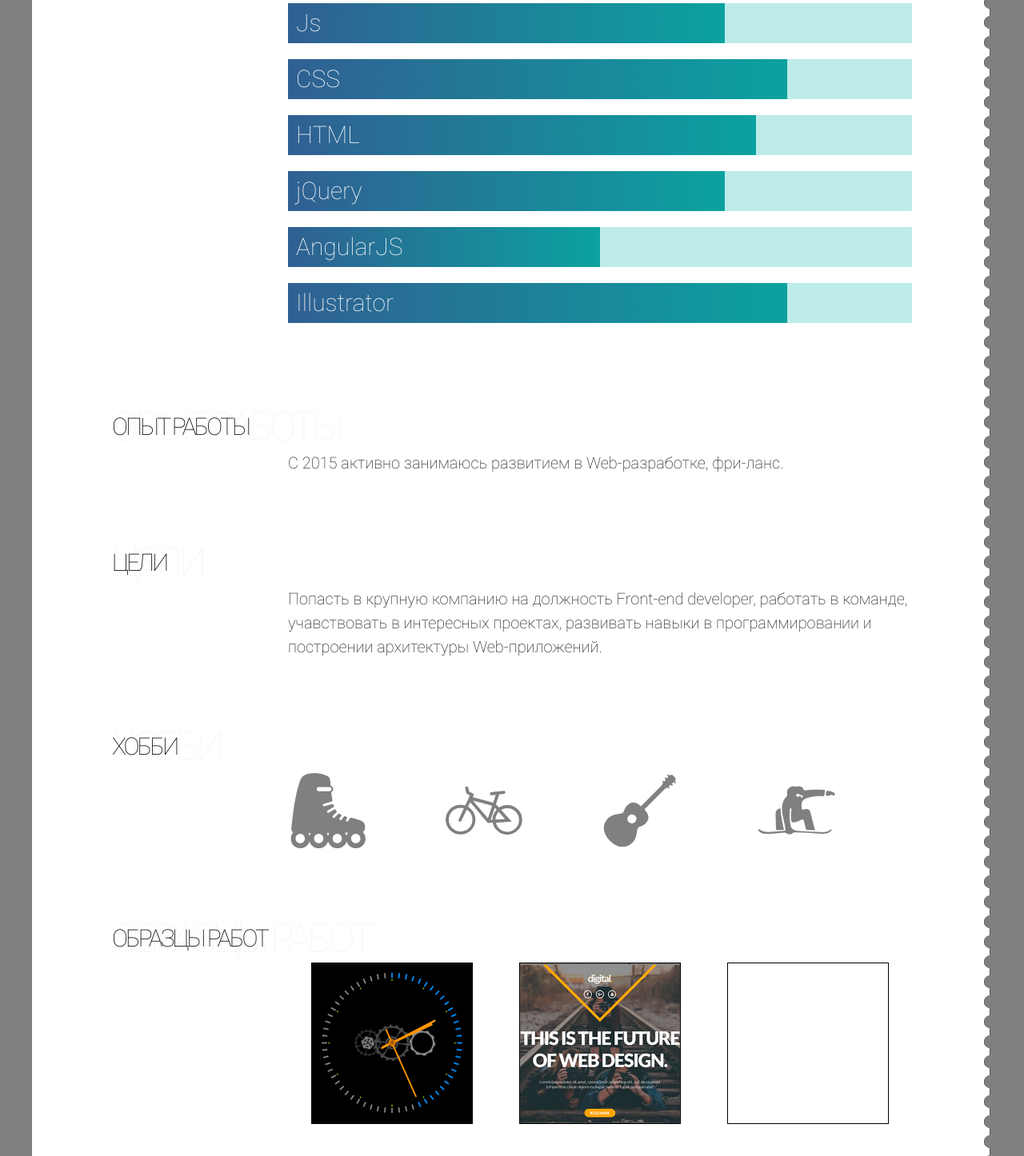
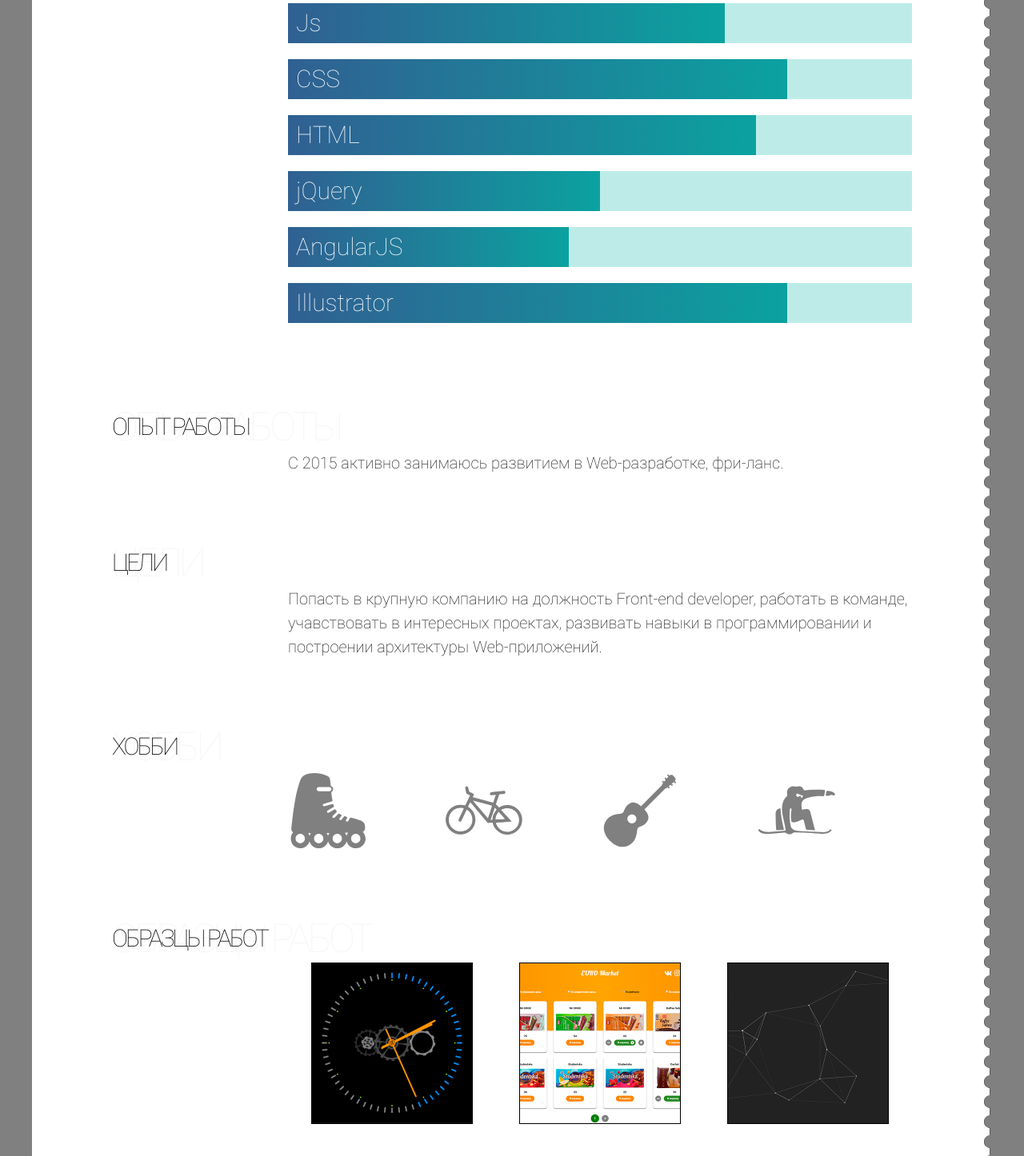
Before and after one commit to batar-btr/resume, a website: page app/index.html in a window 1280 px wide. Shown: the part 697-2143 px from the top of the page at 80% size. Drawn offline with Linux system fonts and the light colour scheme.

Commit message:
add links

```diff
--- a/app/index.html
+++ b/app/index.html
@@ -120,8 +120,8 @@
                     <li data-skills-value='70'>Js</li>
                     <li data-skills-value='80'>CSS</li>
                     <li data-skills-value='75'>HTML</li>
-                    <li data-skills-value='70'>jQuery</li>
-                    <li data-skills-value='50'>AngularJS</li>
+                    <li data-skills-value='50'>jQuery</li>
+                    <li data-skills-value='45'>AngularJS</li>
                     <li data-skills-value='80'>Illustrator</li>
                 </ul>
             </section>
@@ -160,8 +160,8 @@
                 </div>
                 <ul>
                     <li><div class="rollover"><a href="https://batar-btr.github.io/newclock/"><img src="img/eye.svg" alt=""></a><a href="https://github.com/batar-btr/svg-clock"><img src="img/git.svg" alt=""></a></div></li>
-                    <li><div class="rollover"><a href=""><img src="img/eye.svg" alt=""></a><a href=""><img src="img/git.svg" alt=""></a></div></li>
-                    <li><div class="rollover"><a href=""><img src="img/eye.svg" alt=""></a><a href=""><img src="img/git.svg" alt=""></a></div></li>
+                    <li><div class="rollover"><a href="https://batar-btr.github.io/card/"><img src="img/eye.svg" alt=""></a><a href="https://github.com/batar-btr/angularMarket"><img src="img/git.svg" alt=""></a></div></li>
+                    <li><div class="rollover"><a href="https://batar-btr.github.io/animation/"><img src="img/eye.svg" alt=""></a><a href="https://github.com/batar-btr/animation"><img src="img/git.svg" alt=""></a></div></li>
                 </ul>
 
             </section>
--- a/app/sass/components/_content.scss
+++ b/app/sass/components/_content.scss
@@ -108,6 +108,11 @@
             flex-wrap: wrap;
             flex-grow: 30px;
             padding-left: 22%;
+            @media screen {
+                @media (max-width: 1050px) {
+                    padding-left: 0;
+                }
+            }
         }
         li {
 
@@ -116,6 +121,9 @@
             border: 1px solid black;
             display: inline-block;
             overflow: hidden;
+            @media screen and (max-width: 825px) {
+                margin-bottom: 20px;
+            }
             &:hover .rollover {
                 transform: translateY(0);
             }
@@ -124,7 +132,11 @@
                 background-size: 100% 100%;
             }
             &:nth-child(2) {
-                background: url('../img/digital.jpg') top center no-repeat;
+                background: url('../img/card_bg.png') top center no-repeat;
+                background-size: 100% 100%;
+            }
+            &:nth-child(3) {
+                background: url('../img/canvas.png') top center no-repeat;
                 background-size: 100% 100%;
             }
             .rollover {
```
Also changed, not shown: app/css/style.css, app/img/canvas.png (added), app/img/card_bg.png (added).
